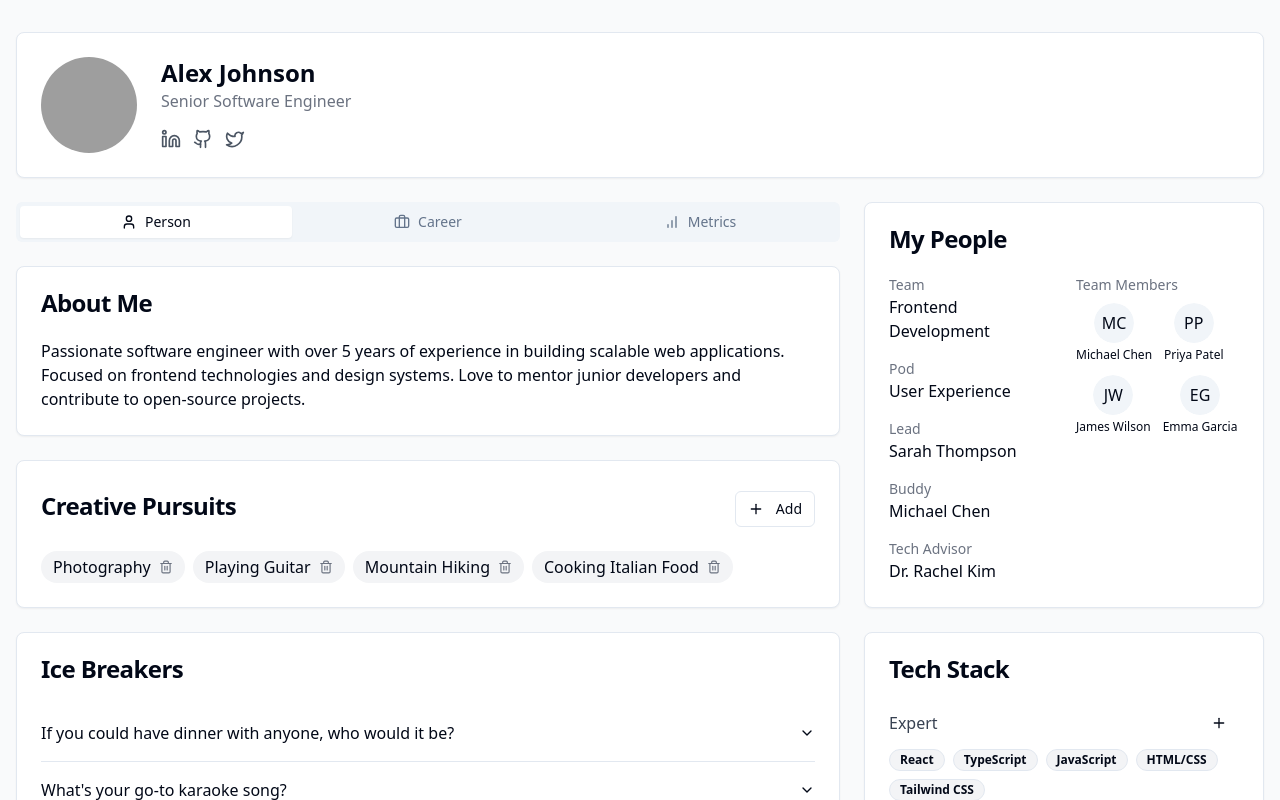
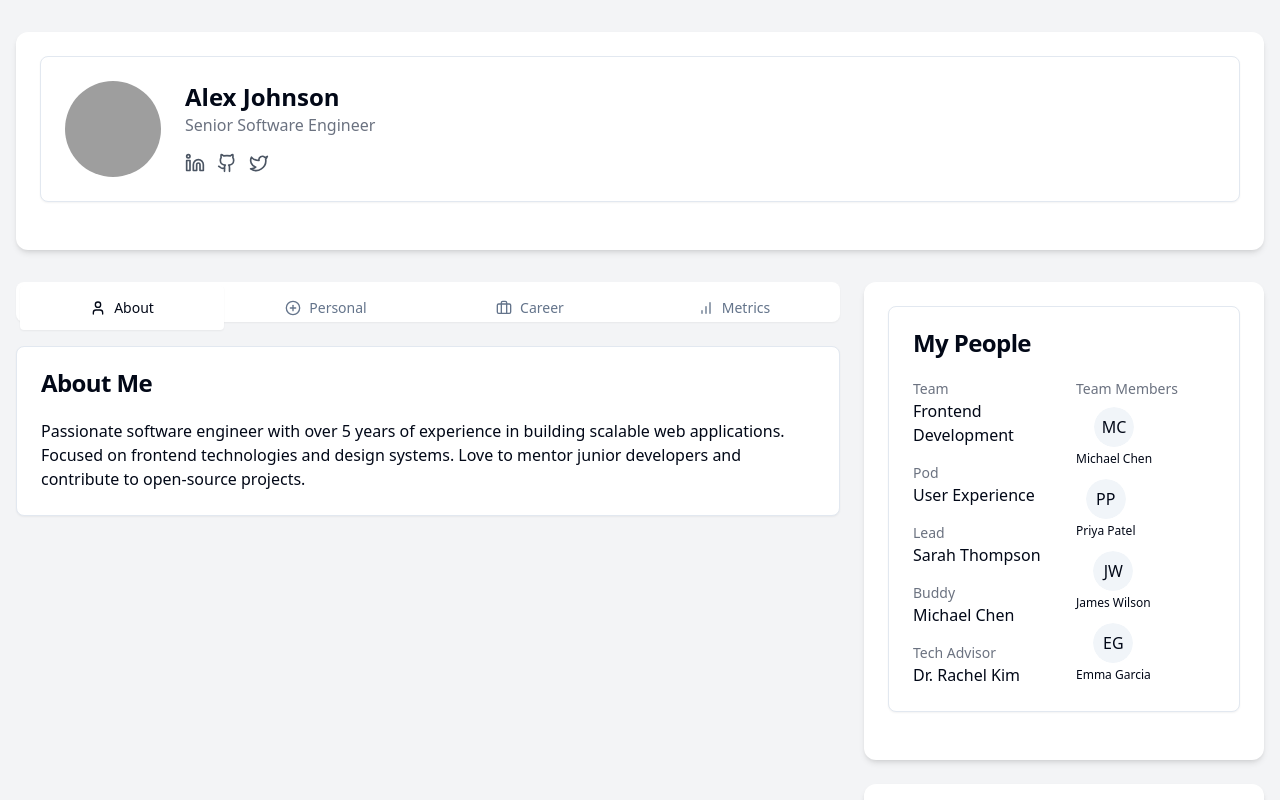
Before and after one commit to Striver-3110/employee-profile-spark, a React (Vite) app: page / in a window 1280 px wide. Shown: the top 800 px of the page. Built offline with nearby package versions, Linux system fonts and the light colour scheme; grey boxes are pictures that could not be loaded.

Commit message:
feat: Implement tab grouping and styling
Refactor the application to group related components under common tabs and apply styling for improved visual presentation.

```diff
--- a/src/components/CalibrationData.tsx
+++ b/src/components/CalibrationData.tsx
@@ -45,16 +45,16 @@ const CalibrationData: React.FC<CalibrationProps> = ({
   };
 
   return (
-    <Card className="mb-6">
-      <CardHeader className="flex flex-row items-center justify-between">
+    <Card className="hover:shadow-md transition-shadow duration-300 overflow-hidden">
+      <CardHeader className="flex flex-row items-center justify-between bg-gradient-to-r from-blue-50 to-indigo-50">
         <CardTitle>Thrive 360</CardTitle>
         <div className="text-sm text-muted-foreground">Last updated on: {formattedDate}</div>
       </CardHeader>
-      <CardContent>
+      <CardContent className="p-6">
         <div className="grid grid-cols-1 lg:grid-cols-2 gap-6">
           {/* 9-Box Grid using image */}
-          <div>
-            <h3 className="font-medium mb-4">Performance & Potential Matrix</h3>
+          <div className="bg-white p-4 rounded-lg">
+            <h3 className="font-medium mb-4 text-blue-800">Performance & Potential Matrix</h3>
             <div className="relative">
               <img
                 src="/lovable-uploads/ce35a4bd-9e44-498a-82a3-dd40b9261d93.png"
@@ -66,7 +66,7 @@ const CalibrationData: React.FC<CalibrationProps> = ({
                 left: `${33.3 * col}%`,
                 width: '33.3%',
                 height: '33.3%',
-                border: '2px solid #FF6B6B',
+                border: '3px solid #4F46E5',
                 borderRadius: '4px',
                 pointerEvents: 'none'
               }} />
@@ -74,8 +74,8 @@ const CalibrationData: React.FC<CalibrationProps> = ({
           </div>
 
           {/* Skill Levels */}
-          <div>
-            <h3 className="font-medium mb-4">Skill Calibration Levels</h3>
+          <div className="bg-white p-4 rounded-lg">
+            <h3 className="font-medium mb-4 text-blue-800">Skill Calibration Levels</h3>
             <div className="overflow-x-auto">
               <table className="w-full">
                 <thead>
@@ -86,17 +86,17 @@ const CalibrationData: React.FC<CalibrationProps> = ({
                 </thead>
                 <tbody>
                   {skillLevels.map((skillLevel, index) => (
-                    <tr key={index} className="border-t">
+                    <tr key={index} className={index % 2 === 0 ? "bg-gray-50" : ""}>
                       <td className="py-3 pr-4">{skillLevel.skill}</td>
                       <td className="py-3 w-1/2">
                         <div className="flex items-center">
                           <div className="w-full bg-gray-200 rounded-full h-2.5 mr-2">
                             <div
-                              className="bg-blue-600 h-2.5 rounded-full"
+                              className="bg-indigo-600 h-2.5 rounded-full"
                               style={{ width: getSkillLevelWidth(skillLevel.level) }}
                             />
                           </div>
-                          <span className="text-sm">
+                          <span className="text-sm font-medium">
                             {skillLevel.level > 0 ? `L${skillLevel.level}` : 'L0'}
                           </span>
                         </div>
--- a/src/components/CreativePursuits.tsx
+++ b/src/components/CreativePursuits.tsx
@@ -57,22 +57,22 @@ const CreativePursuits: React.FC<CreativePursuitsProps> = ({ pursuits, onUpdate,
   }
 
   return (
-    <Card className="mb-6 hover:shadow-md transition-shadow duration-300">
-      <CardHeader className="flex flex-row items-center justify-between">
+    <Card className="hover:shadow-md transition-shadow duration-300 overflow-hidden">
+      <CardHeader className="flex flex-row items-center justify-between bg-gradient-to-r from-purple-50 to-pink-50">
         <CardTitle>Creative Pursuits</CardTitle>
-        <Button variant="outline" size="sm" onClick={() => setIsDialogOpen(true)}>
+        <Button variant="outline" size="sm" onClick={() => setIsDialogOpen(true)} className="bg-white hover:bg-gray-100">
           <Plus size={16} className="mr-1" /> Add
         </Button>
       </CardHeader>
-      <CardContent>
+      <CardContent className="p-6">
         {pursuits.length > 0 ? (
           <div className="flex flex-wrap gap-2">
             {pursuits.map((pursuit, index) => (
-              <div key={index} className="flex items-center gap-2 bg-gray-100 rounded-full px-3 py-1">
-                <span>{pursuit}</span>
+              <div key={index} className="flex items-center gap-2 bg-gradient-to-r from-purple-100 to-pink-100 rounded-full px-4 py-2 shadow-sm">
+                <span className="font-medium">{pursuit}</span>
                 <button
                   onClick={() => handleRemovePursuit(index)}
-                  className="text-gray-500 hover:text-red-500"
+                  className="text-gray-500 hover:text-red-500 transition-colors"
                 >
                   <Trash2 size={14} />
                 </button>
@@ -80,7 +80,7 @@ const CreativePursuits: React.FC<CreativePursuitsProps> = ({ pursuits, onUpdate,
             ))}
           </div>
         ) : (
-          <p className="text-gray-500 text-sm">No creative pursuits added yet.</p>
+          <p className="text-gray-500 text-sm italic">No creative pursuits added yet.</p>
         )}
       </CardContent>
 
--- a/src/components/Icebreakers.tsx
+++ b/src/components/Icebreakers.tsx
@@ -33,26 +33,26 @@ const Icebreakers: React.FC<IcebreakersProps> = ({ icebreakers, isLoading = fals
   }
 
   return (
-    <Card className="mb-6 hover:shadow-md transition-shadow duration-300">
-      <CardHeader>
+    <Card className="hover:shadow-md transition-shadow duration-300 overflow-hidden">
+      <CardHeader className="bg-gradient-to-r from-blue-50 to-cyan-50">
         <CardTitle>Ice Breakers</CardTitle>
       </CardHeader>
-      <CardContent>
+      <CardContent className="p-6">
         {icebreakers.length > 0 ? (
           <Accordion type="single" collapsible className="w-full">
             {icebreakers.map((icebreaker, index) => (
               <AccordionItem key={index} value={`item-${index}`}>
-                <AccordionTrigger className="text-left">
+                <AccordionTrigger className="text-left hover:bg-blue-50 px-4 py-3 rounded-lg">
                   {icebreaker.question}
                 </AccordionTrigger>
-                <AccordionContent>
+                <AccordionContent className="px-4 py-3 bg-gray-50 rounded-lg mt-1">
                   <p className="text-gray-700">{icebreaker.answer}</p>
                 </AccordionContent>
               </AccordionItem>
             ))}
           </Accordion>
         ) : (
-          <p className="text-gray-500 text-sm">No ice breakers available.</p>
+          <p className="text-gray-500 text-sm italic">No ice breakers available.</p>
         )}
       </CardContent>
     </Card>
--- a/src/components/TabsContainer.tsx
+++ b/src/components/TabsContainer.tsx
@@ -2,7 +2,7 @@
 import React, { useState, Suspense } from 'react';
 import { Tabs, TabsList, TabsTrigger, TabsContent } from "@/components/ui/tabs";
 import { Skeleton } from "@/components/ui/skeleton";
-import { User, Briefcase, LayoutList } from "lucide-react";
+import { User, Briefcase, LayoutList, CirclePlus } from "lucide-react";
 import ChartBarIcon from './ChartBarIcon';
 
 interface TabsContainerProps {
@@ -18,7 +18,7 @@ const TabsContainer: React.FC<TabsContainerProps> = ({
   careerComponents,
   metricsComponents,
 }) => {
-  const [activeTab, setActiveTab] = useState("person");
+  const [activeTab, setActiveTab] = useState("about");
 
   const TabSkeleton = () => (
     <div className="space-y-4">
@@ -30,24 +30,33 @@ const TabsContainer: React.FC<TabsContainerProps> = ({
 
   return (
     <Tabs value={activeTab} onValueChange={setActiveTab} className="w-full">
-      <TabsList className="grid grid-cols-3 mb-6 w-full">
-        <TabsTrigger value="person" className="flex items-center gap-2">
+      <TabsList className="grid grid-cols-4 mb-6 w-full bg-white rounded-lg shadow-sm">
+        <TabsTrigger value="about" className="flex items-center gap-2 py-3">
           <User size={16} />
-          <span>Person</span>
+          <span>About</span>
         </TabsTrigger>
-        <TabsTrigger value="career" className="flex items-center gap-2">
+        <TabsTrigger value="personal" className="flex items-center gap-2 py-3">
+          <CirclePlus size={16} />
+          <span>Personal</span>
+        </TabsTrigger>
+        <TabsTrigger value="career" className="flex items-center gap-2 py-3">
           <Briefcase size={16} />
           <span>Career</span>
         </TabsTrigger>
-        <TabsTrigger value="metrics" className="flex items-center gap-2">
+        <TabsTrigger value="metrics" className="flex items-center gap-2 py-3">
           <ChartBarIcon size={16} />
           <span>Metrics</span>
         </TabsTrigger>
       </TabsList>
 
-      <TabsContent value="person" className="space-y-6">
+      <TabsContent value="about" className="space-y-6">
         <Suspense fallback={<TabSkeleton />}>
           {aboutComponent}
+        </Suspense>
+      </TabsContent>
+
+      <TabsContent value="personal" className="space-y-6">
+        <Suspense fallback={<TabSkeleton />}>
           {personalInfoComponents.map((component, index) => (
             <React.Fragment key={`personal-${index}`}>{component}</React.Fragment>
           ))}
--- a/src/pages/Index.tsx
+++ b/src/pages/Index.tsx
@@ -49,15 +49,18 @@ const Index = () => {
   const lastCalibrationUpdate = new Date(2025, 1, 15); // February 15, 2025
 
   return (
-    <div className="min-h-screen bg-gray-50">
+    <div className="min-h-screen bg-gray-100">
       <Toaster position="top-right" />
       <div className="container mx-auto py-8 px-4">
+        {/* Profile header with larger size and improved styling */}
+        <div className="mb-8 bg-white rounded-xl shadow-md p-6 hover:shadow-lg transition-shadow duration-300">
           <ProfileHeader
             name={employee.name}
             image={employee.image}
             designation={employee.designation}
             socialLinks={employee.socialLinks}
           />
+        </div>
 
         <div className="grid grid-cols-1 lg:grid-cols-3 gap-6">
           {/* Main content with tabs */}
@@ -87,8 +90,9 @@ const Index = () => {
             />
           </div>
 
-          {/* Right column - kept outside tabs */}
+          {/* Right column - improved styling */}
           <div className="space-y-6">
+            <div className="bg-white rounded-xl shadow-md p-6 hover:shadow-lg transition-shadow duration-300">
               <MyPeople
                 team={employee.people.team}
                 pod={employee.people.pod}
@@ -98,6 +102,8 @@ const Index = () => {
                 teamMembers={employee.people.teamMembers}
                 role={employee.role}
               />
+            </div>
+            <div className="bg-white rounded-xl shadow-md p-6 hover:shadow-lg transition-shadow duration-300">
               <SkillsDisplay
                 skills={employee.skills}
                 role={employee.role}
@@ -107,6 +113,7 @@ const Index = () => {
           </div>
         </div>
       </div>
+    </div>
   );
 };
 
```
Lines whose indentation alone changed are shown as unchanged.
